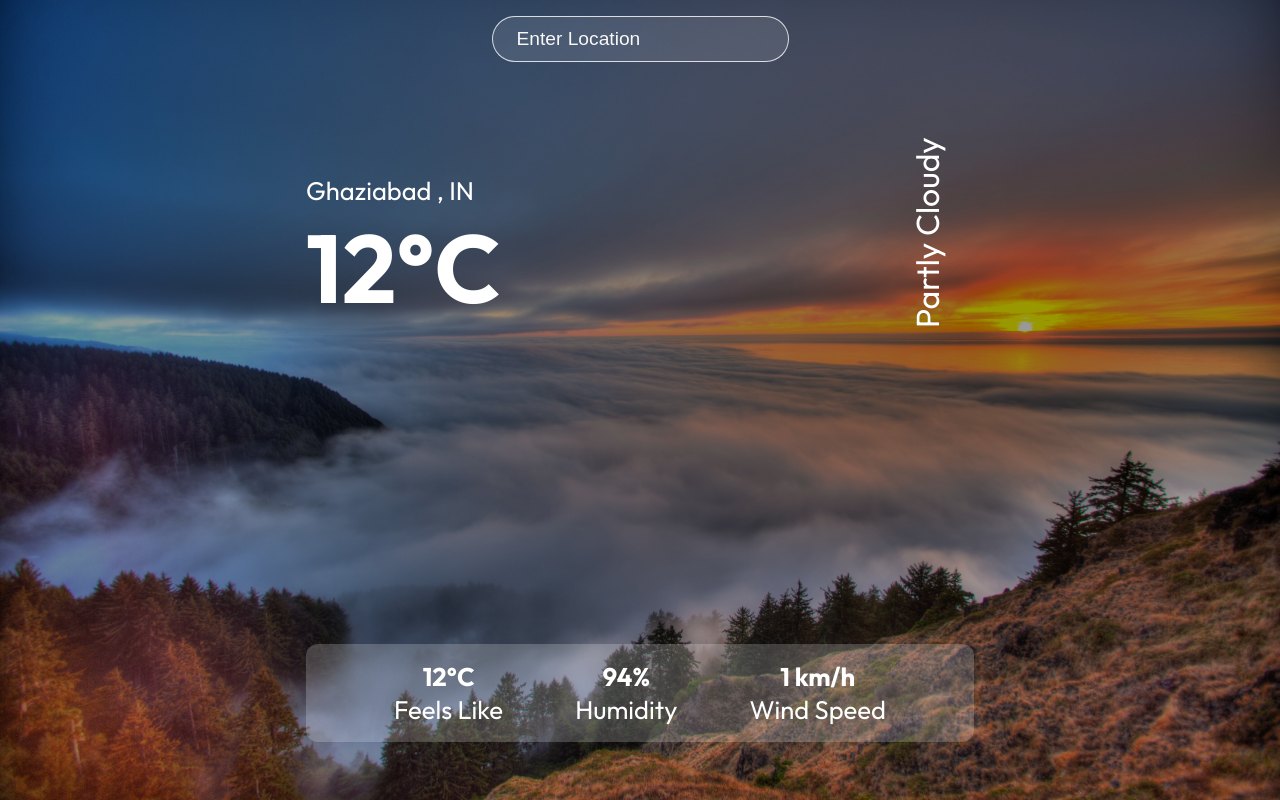
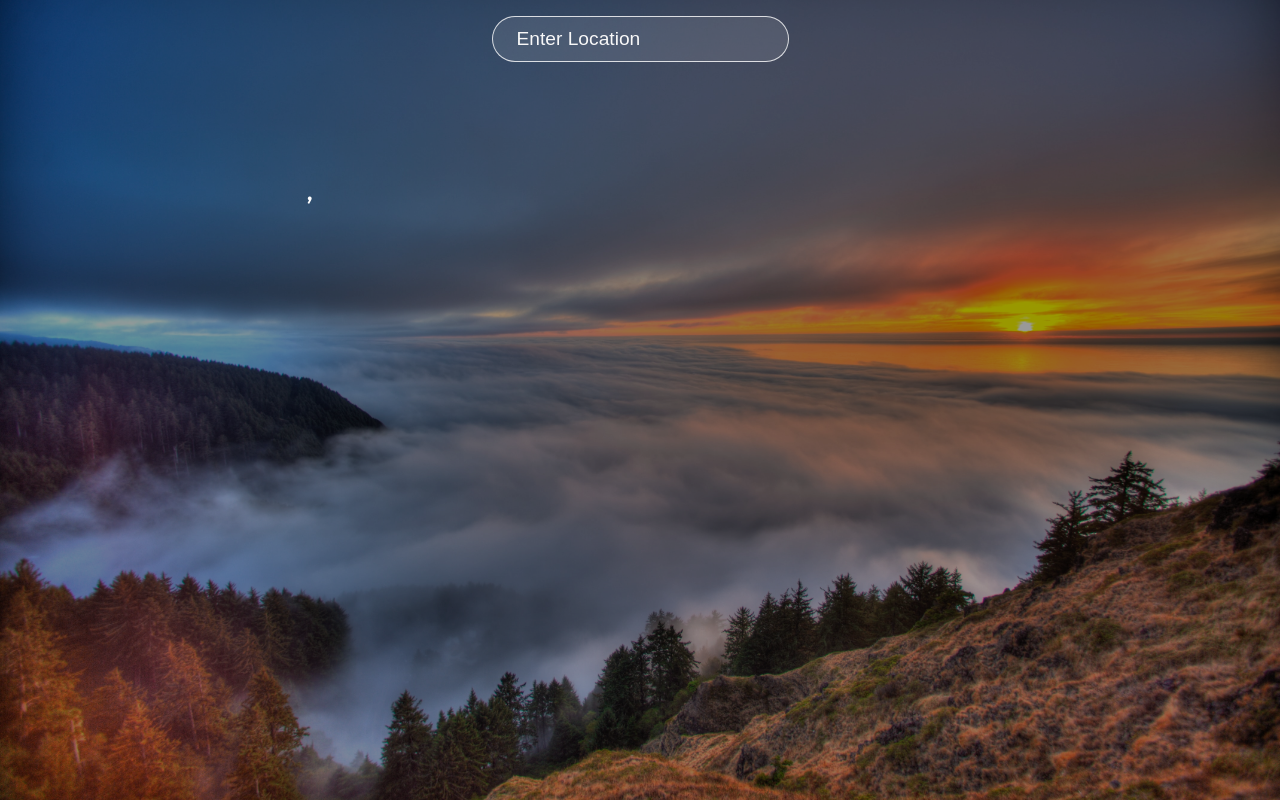
Before and after one commit to Shorya7/Weather-App, a React (Create React App) app: page / in a window 1280 px wide. Built offline with nearby package versions, Linux system fonts and the light colour scheme.

Commit message:
functioning done

```diff
--- a/src/App.js
+++ b/src/App.js
@@ -13,6 +13,7 @@ const searchLocation=(event)=>{
     setData(response.data)
     console.log(response.data)
   })
+  setLocation('')
 }
 }
   return (
@@ -26,29 +27,31 @@ const searchLocation=(event)=>{
       <div className='container'>
         <div className='top'>
           <div className='location'>
-            <p>Ghaziabad , IN</p>
+            <p>{data.name} , {data.sys?<p>{data.sys.country}</p>:null}</p>
           </div>
           <div className='temp'>
-            <h1>12&deg;C</h1>
+            {data.main?<h1>{(data.main.temp-273).toFixed(2)}&deg;C</h1>:null}
           </div>
           <div className='desc'>
-            <p>Partly Cloudy</p>
+            {data.weather?<p>{data.weather[0].main}</p>:null}
           </div>
         </div>
+        {data.name===undefined?null:
         <div className='bottom'>
           <div className='feels'>
-            <p className='bold'>12&deg;C</p>
+          {data.main?<p className='bold'>{(data.main.feels_like-273).toFixed(2)}&deg;C</p>:null}
             <p>Feels Like</p>
           </div>
           <div className='humidity'>
-            <p className='bold'>94%</p>
+          {data.main?<p className='bold'>{data.main.humidity}%</p>:null}
             <p>Humidity</p>
           </div>
           <div className='wind'>
-            <p className='bold'>1 km/h</p>
+          {data.wind?<p className='bold'>{data.wind.speed} Km/h</p>:null}
             <p>Wind Speed</p>
           </div>
         </div>
+}
       </div>
     </div>
   );
--- a/src/index.css
+++ b/src/index.css
@@ -70,6 +70,11 @@ h1 {
   flex-direction: column;
   justify-content: space-between;
 }
+.location p{
+  display: inline;
+  font-size: 1.6rem;
+  font-weight: 500;
+}
 
 .app .top {
   width: 100%;
```
